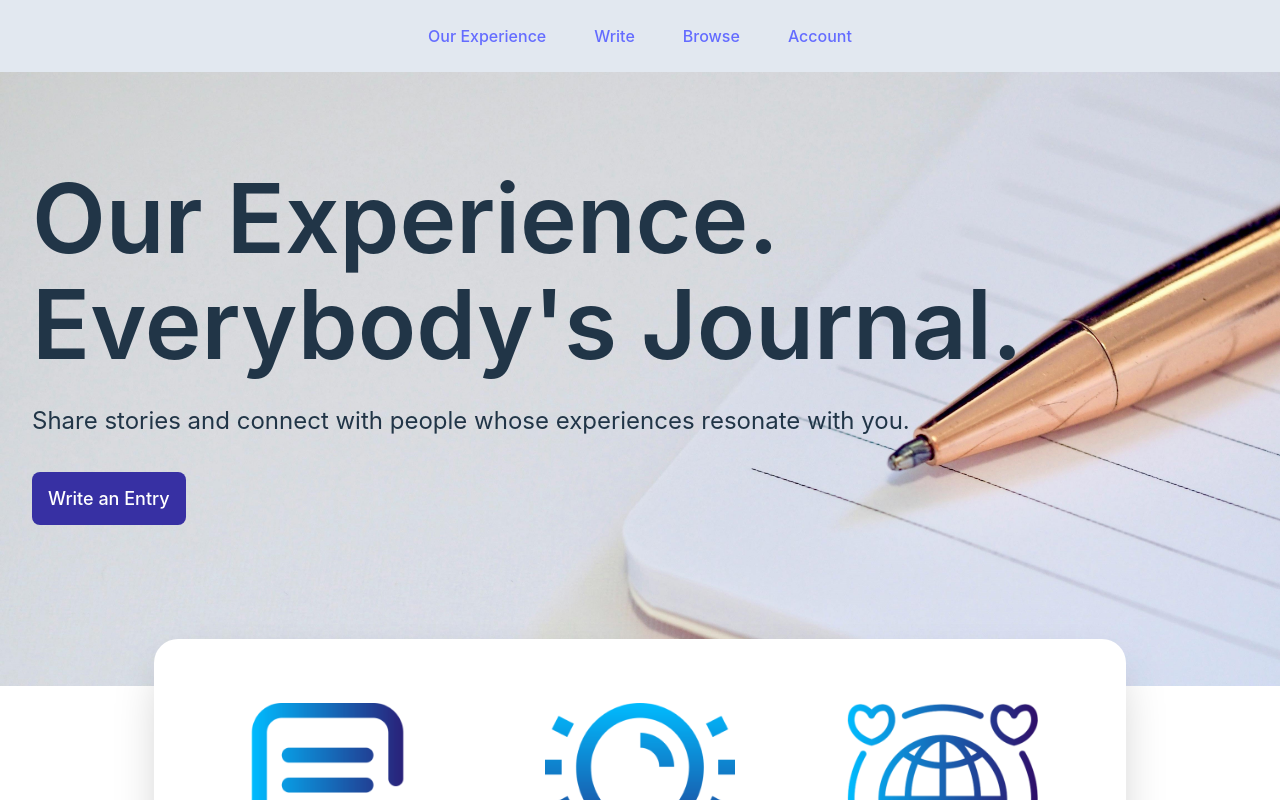
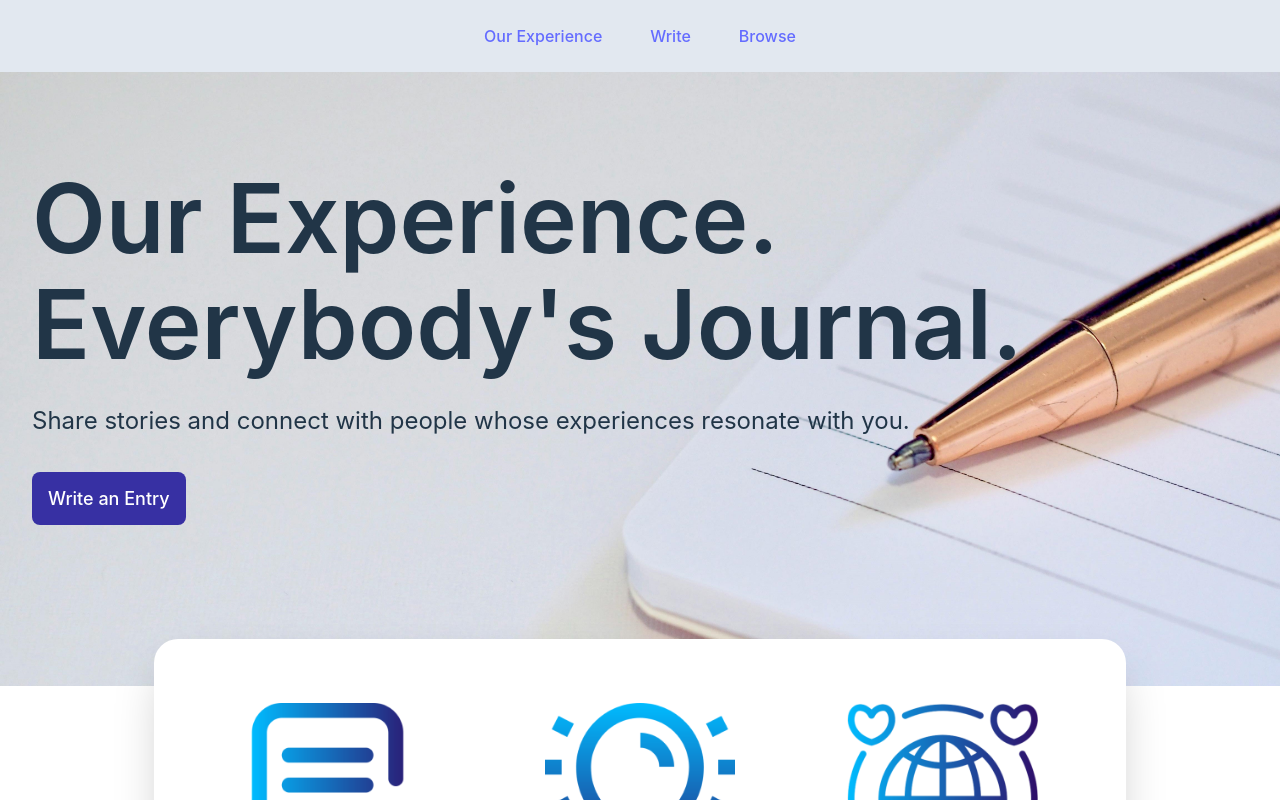
Before and after one commit to mads-bohn/ourexp, a React (Vite) app in the folder ourexp-ui/: page / in a window 1280 px wide. Shown: the top 800 px of the page. Built offline with nearby package versions, Linux system fonts and the light colour scheme.

Commit message:
removed account from navbar

```diff
--- a/ourexp-ui/src/components/entries/Entry.jsx
+++ b/ourexp-ui/src/components/entries/Entry.jsx
@@ -1,6 +1,7 @@
 import React from 'react'
 import DisplayFeelings from './DisplayFeelings'
 import EditButton from './EditButton'
+import DeleteButton from './DeleteButton'
 
 export default function Entry({entryObject}) {
   return (
@@ -11,7 +12,8 @@ export default function Entry({entryObject}) {
         </div>
         <p className='my-3 text-left'>{entryObject.text}</p>
         <DisplayFeelings feelingsArray={entryObject.feelings} />
-        {/* <EditButton entry={entryObject}/> */}
+        {/* <EditButton entry={entryObject}/>
+        <DeleteButton id={entryObject.id}/> */}
     </div>
   )
 }
--- a/ourexp-ui/src/components/navbar/Navbar.jsx
+++ b/ourexp-ui/src/components/navbar/Navbar.jsx
@@ -34,12 +34,12 @@ export default function Navbar() {
             <NavLink className='p-6 hover:bg-slate-300 active:bg-slate-400' onClick={toggleOpen} >
               Browse
             </NavLink>
-            <NavLink
+            {/* <NavLink
                 to="/account"
                 className={({isActive}) =>
                   isActive ? 'p-6 bg-slate-400 text-white hover:bg-slate-300 hover:text-white ' : 'p-6 hover:bg-slate-300 active:bg-slate-400'}>
                 Account
-              </NavLink>
+              </NavLink> */}
           </div>
         </div>
         <div className={isOpen ? null : 'hidden'} onBlur={handleOnBlur}>
```
